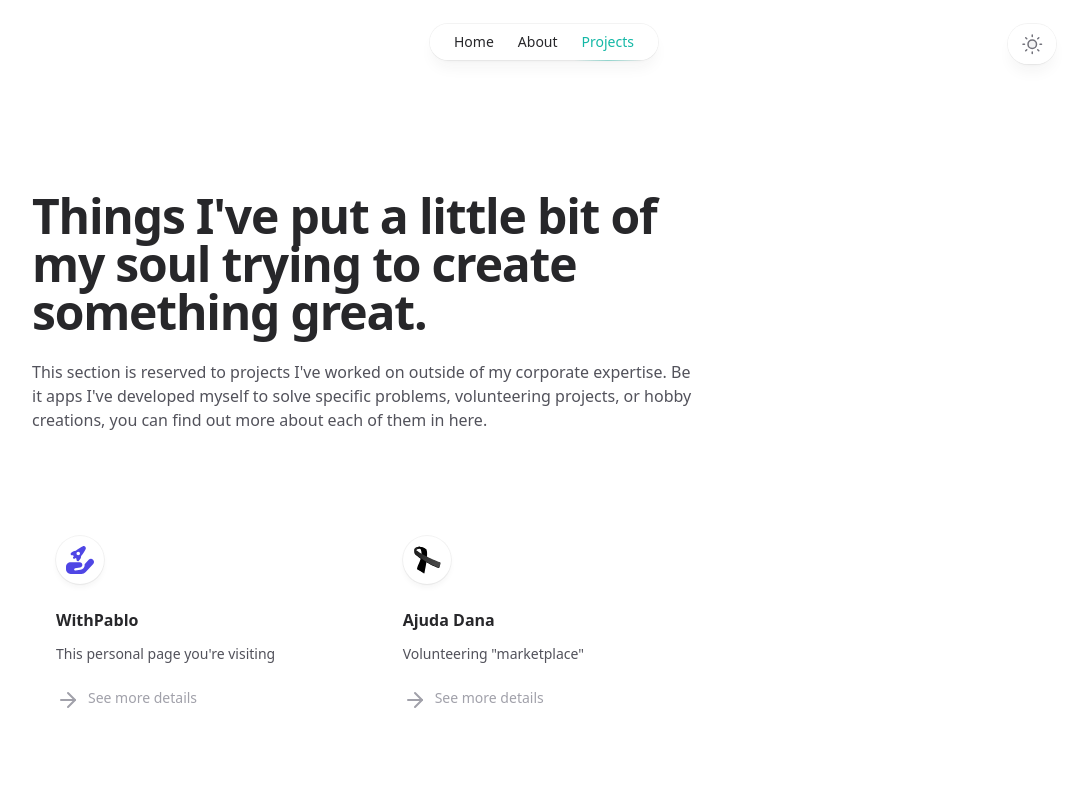
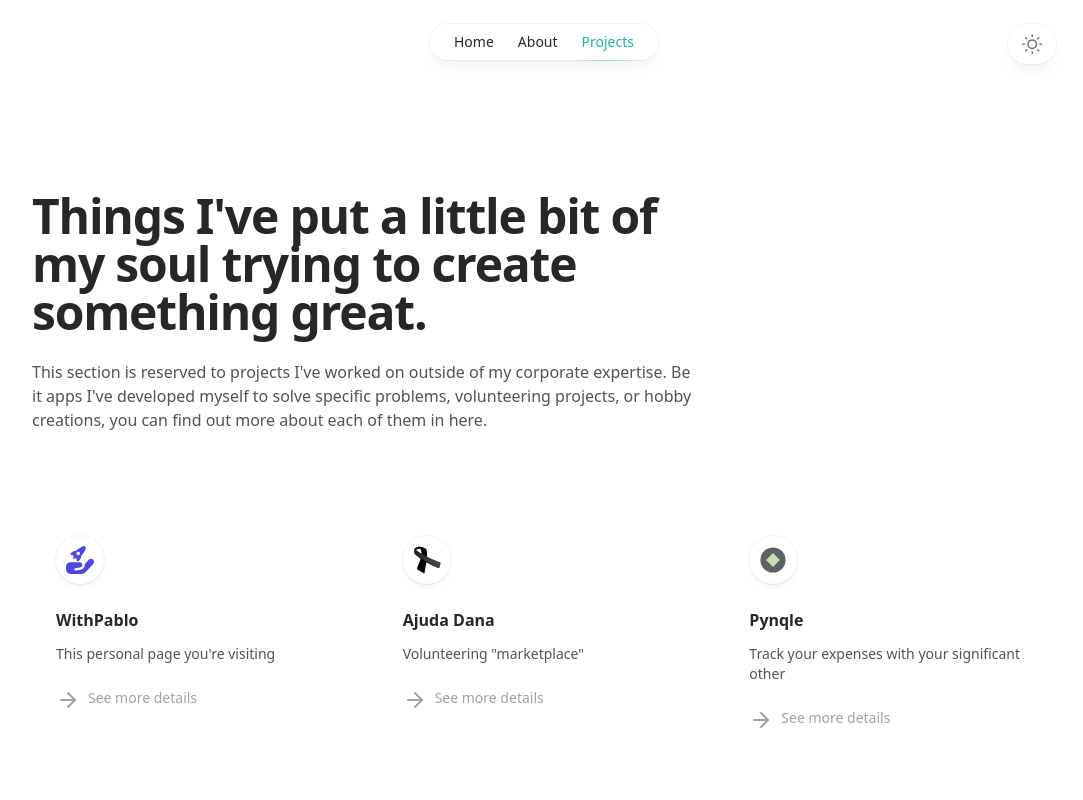
Before and after one commit to PabloGracia/with-pablo, a Next.js app: page /projects in a window 1280 px wide. Shown: the top 800 px of the page, without its empty margins (96-1179 px from the left). Built offline with nearby package versions, Linux system fonts and the light colour scheme.

Commit message:
Add Pynqle placeholder

```diff
--- a/app/projects/page.tsx
+++ b/app/projects/page.tsx
@@ -4,6 +4,7 @@ import Link from "next/link";
 
 import logoRocket from "@/images/logos/Rocket Holding Hand.svg";
 import mourningRibbon from "@/images/logos/Black Ribbon.svg";
+import squareCircleLogo from "@/images/logos/square-circle-logo.svg";
 import { SimpleLayout } from "@/components/SimpleLayout";
 
 type ProjectProps = {
@@ -25,6 +26,12 @@ const PROJECTS: ProjectProps[] = [
     description: 'Volunteering "marketplace"',
     href: "/projects/ajudadana",
     logo: mourningRibbon,
+  },
+  {
+    title: "Pynqle",
+    description: "Track your expenses with your significant other",
+    href: "/projects/pynqle",
+    logo: squareCircleLogo,
   },
 ];
 
--- /dev/null
+++ b/app/projects/pynqle/page.tsx
@@ -0,0 +1,10 @@
+import { Container } from "@/components/Container";
+import { UnderConstruction } from "@/components/UnderConstruction";
+
+export default function Page() {
+  return (
+    <Container>
+      <UnderConstruction />
+    </Container>
+  );
+}
```
Also changed, not shown: app/about/page.tsx (+0 -26 lines), images/logos/square-circle-logo.svg (added).
